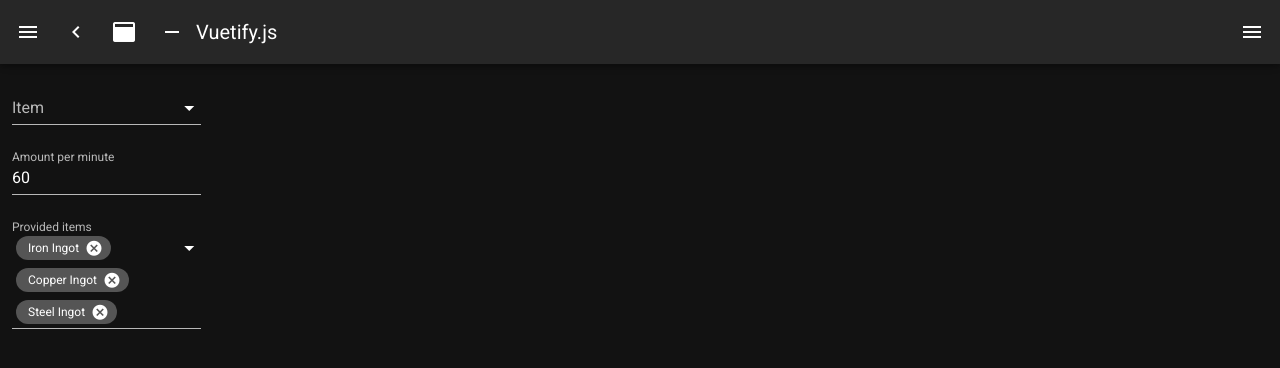
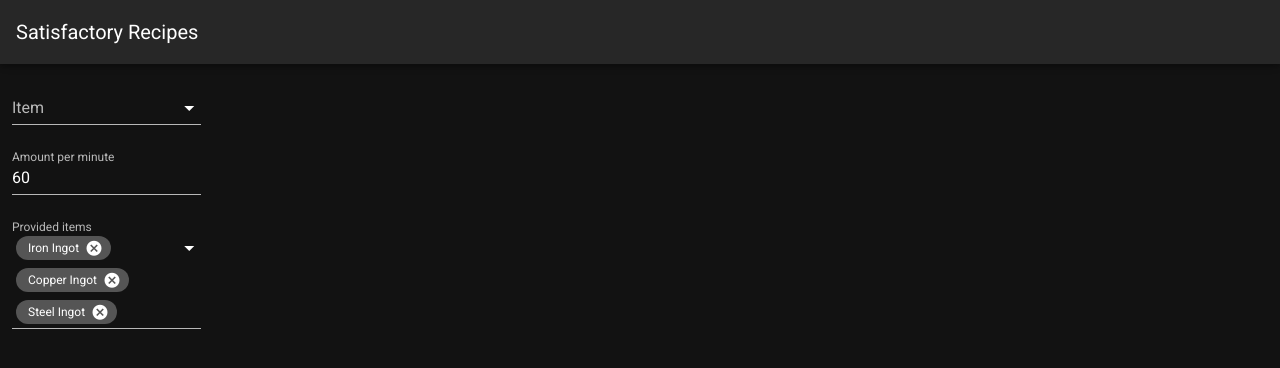
Before and after one commit to michaelze/satisfactory-recipes, a Nuxt app: page / in a window 1280 px wide. Shown: the top 368 px of the page. Built offline with nearby package versions, Linux system fonts and the light colour scheme.

Commit message:
Update application layout

```diff
--- a/layouts/default.vue
+++ b/layouts/default.vue
@@ -1,21 +1,8 @@
 <template>
   <v-app dark>
-    <v-app-bar :clipped-left="clipped" fixed app >
-      <v-app-bar-nav-icon @click.stop="drawer = !drawer" />
-      <v-btn icon @click.stop="miniVariant = !miniVariant">
-        <v-icon>mdi-{{ `chevron-${miniVariant ? 'right' : 'left'}` }}</v-icon>
-      </v-btn>
-      <v-btn icon @click.stop="clipped = !clipped">
-        <v-icon>mdi-application</v-icon>
-      </v-btn>
-      <v-btn icon @click.stop="fixed = !fixed">
-        <v-icon>mdi-minus</v-icon>
-      </v-btn>
+    <v-app-bar :clipped-left="clipped" fixed app>
       <v-toolbar-title v-text="title" />
       <v-spacer />
-      <v-btn icon @click.stop="rightDrawer = !rightDrawer">
-        <v-icon>mdi-menu</v-icon>
-      </v-btn>
     </v-app-bar>
     <v-main>
       <v-container fluid>
@@ -47,7 +34,7 @@
       miniVariant: false,
       right: true,
       rightDrawer: false,
-      title: 'Vuetify.js'
+      title: 'Satisfactory Recipes'
     }
   }
 }
```
Also changed, not shown: 1 other file (tests, documents, lock files or other folders).
